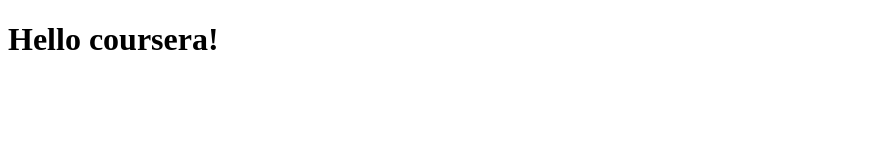
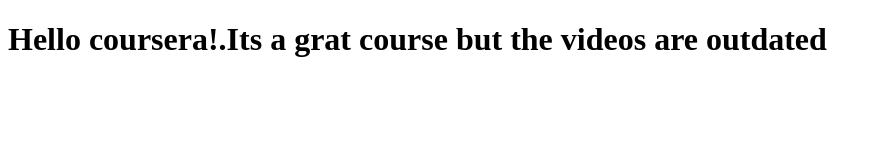
Before and after one commit to toshanarora/cousera-test, a plain HTML site: page site/index.html in a window 1280 px wide. Shown: the whole page, without its empty margins (0-882 px from the left). Drawn offline with Linux system fonts and the light colour scheme.

Commit message:
Small change.

```diff
--- a/site/index.html
+++ b/site/index.html
@@ -6,6 +6,6 @@
 	<title>Hello Coursera</title>
 </head>
 <body>
-<h1>Hello coursera!</h1>
+<h1>Hello coursera!.Its a grat course but the videos are outdated</h1>
 </body>
 </html>
```
